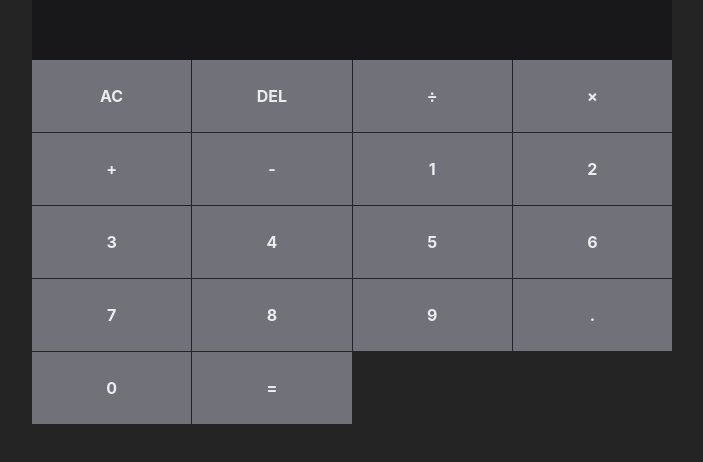
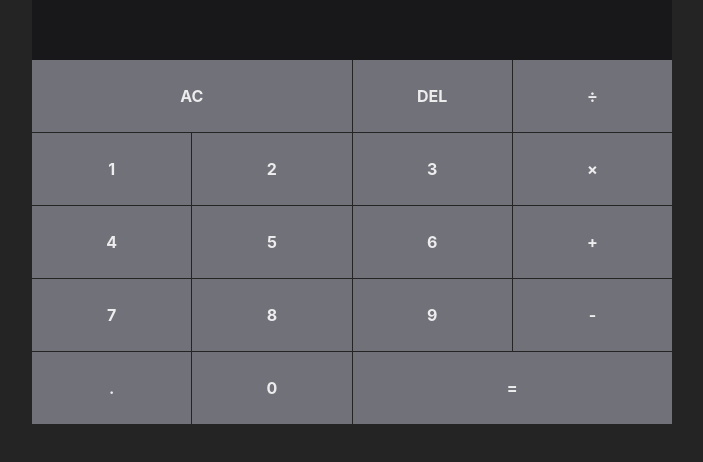
Before and after one commit to zwiro/react-typescript-calculator, a React (Vite) app: page / in a window 1280 px wide. Shown: the part 214-676 px from the top of the page, without its empty margins (288-991 px from the left). Built offline with nearby package versions, Linux system fonts and the light colour scheme.

Commit message:
Grid fixed again

```diff
--- a/src/App.tsx
+++ b/src/App.tsx
@@ -24,6 +24,18 @@ function reducer(state, { type, payload }) {
         ...state,
         currentOperand: `${state.currentOperand || ""}${payload.digit}`,
       }
+    case ACTIONS.CHOOSE_OPERATION:
+      if (state.currentOperand === null && state.previousOperand === null) {
+        return state
+      }
+      if (state.previousOperand === null) {
+        return {
+          ...state,
+          operation: payload.operation,
+          previousOperand: state.currentOperand,
+          currentOperand: null,
+        }
+      }
     case ACTIONS.CLEAR:
       return {}
   }
@@ -47,7 +59,7 @@ function App() {
           <p className="text-2xl font-bold">{currentOperand}</p>
         </div>
         <div className="grid w-full grid-cols-4 gap-px">
-          <Button dispatch={dispatch} span={2}>
+          <Button dispatch={dispatch} span>
             AC
           </Button>
           <Button dispatch={dispatch}>DEL</Button>
@@ -65,7 +77,7 @@ function App() {
               dispatch={dispatch}
             />
           ))}
-          <Button dispatch={dispatch} span={2}>
+          <Button dispatch={dispatch} span>
             =
           </Button>
         </div>
--- a/src/components/Button.tsx
+++ b/src/components/Button.tsx
@@ -2,7 +2,7 @@ import { ACTIONS } from "../App"
 
 type ButtonProps = {
   children: React.ReactNode
-  span?: number
+  span?: boolean
   dispatch: React.Dispatch<{ type: string; payload: { number?: string } }>
 }
 
@@ -17,7 +17,9 @@ function Button({ children, span, dispatch }: ButtonProps) {
   return (
     <button
       onClick={dispatchAction}
-      className={`bg-zinc-500 p-6 font-bold transition-all hover:brightness-75 active:shadow-inner active:shadow-black col-span-${span} `}
+      className={`bg-zinc-500 p-6 font-bold transition-all hover:brightness-75 active:shadow-inner active:shadow-black ${
+        span && "col-span-2"
+      }`}
     >
       {children}
     </button>
--- a/src/components/DigitButton.tsx
+++ b/src/components/DigitButton.tsx
@@ -14,22 +14,24 @@ function DigitButton({ digit, dispatch }: DigitButtonProps) {
       case "1":
       case "2":
       case "3":
-        return setDigitRow("2")
+        return setDigitRow("row-start-2")
       case "4":
       case "5":
       case "6":
-        return setDigitRow("3")
+        return setDigitRow("row-start-3")
       case "7":
       case "8":
       case "9":
-        return setDigitRow("4")
+        return setDigitRow("row-start-4")
+      case ".":
+        return setDigitRow("row-start-5")
     }
   }, [])
 
   return (
     <button
       onClick={() => dispatch({ type: ACTIONS.ADD_DIGIT, payload: { digit } })}
-      className={`bg-zinc-500 p-6 font-bold transition-all hover:brightness-75 active:shadow-inner active:shadow-black row-start-${digitRow}`}
+      className={`bg-zinc-500 p-6 font-bold transition-all hover:brightness-75 active:shadow-inner active:shadow-black ${digitRow}`}
     >
       {digit}
     </button>
```
